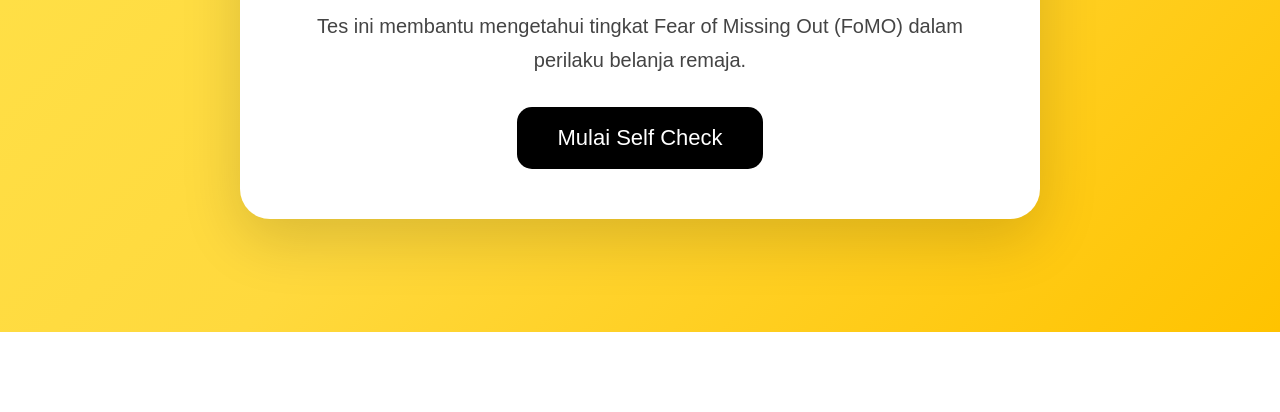
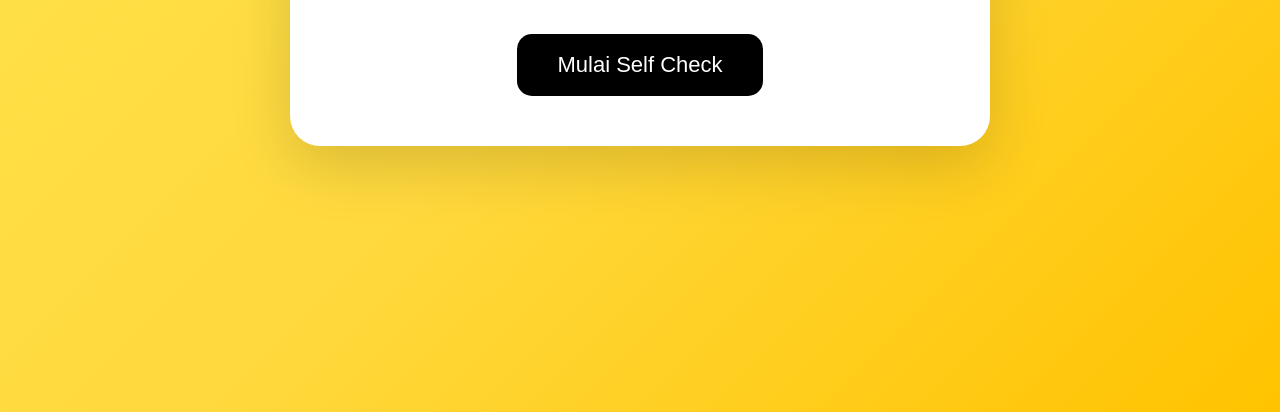
Before and after one commit to putrputri59/be4youspend-selfcheck, a plain HTML site: page index.html in a window 1280 px wide. Shown: the part 468-880 px from the top of the page. Before the commit the page ends 800 px from the top, so only its background shows below. Drawn offline with Linux system fonts and the light colour scheme.

Commit message:
Update alignment and padding in style.css
Adjusted alignment and dimensions of the main container.

```diff
--- a/style.css
+++ b/style.css
@@ -5,15 +5,19 @@ body{
 
     display:flex;
     justify-content:center;
-    align-items:center;
+    align-items:flex-start;
 
-    height:100vh;
+min-height:100vh;
+padding:40px 20px;
 }
 
 .container{
+
     width:700px;
+    max-width:100%;
     background:white;
     padding:50px;
+    box-sizing:border-box;
     border-radius:30px;
     text-align:center;
     box-shadow:0 20px 60px rgba(0,0,0,.15);
```
